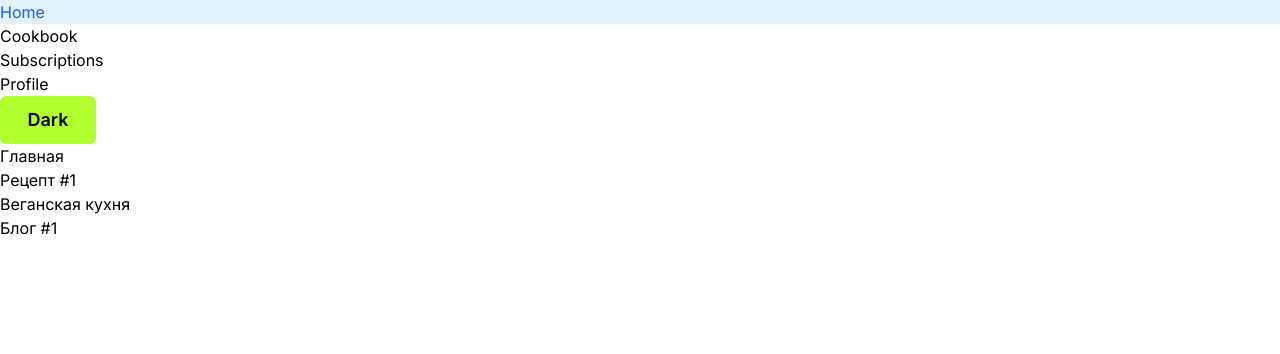
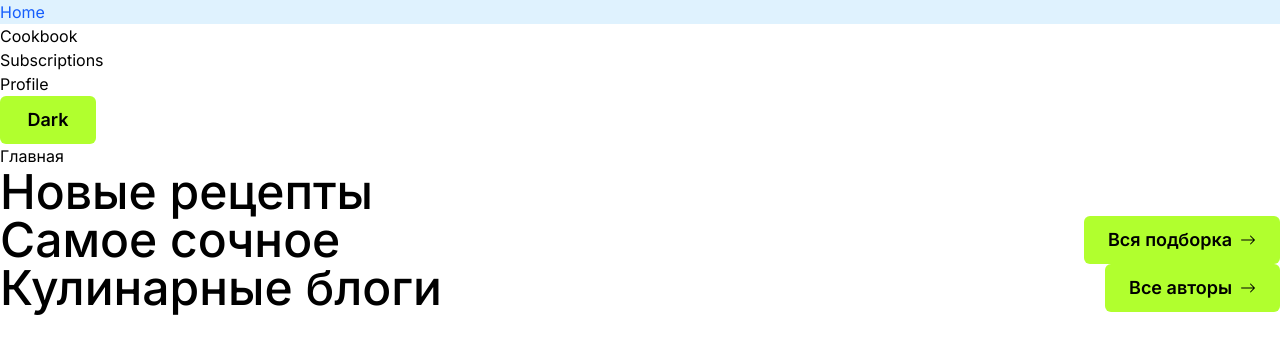
Before and after one commit to yasinskydew/yee-daa, a Next.js app: page /home in a window 1280 px wide. Shown: the top 354 px of the page. Built offline with nearby package versions, Linux system fonts and the light colour scheme.

Commit message:
Refactor HomePage to use SectionHeader components; update Button to support href prop and link rendering

```diff
--- a/app/(platform)/home/page.tsx
+++ b/app/(platform)/home/page.tsx
@@ -1,20 +1,24 @@
-import Link from "next/link";
+import SectionHeader from "@/app/ui/section-header";
 
 export default function HomePage() {
   return (
     <>
       <h1 className="">Главная</h1>
-      <ul>
-        <li>
-          <Link href="/recipes/1">Рецепт #1</Link>
-        </li>
-        <li>
-          <Link href="/category/vegan">Веганская кухня</Link>
-        </li>
-        <li>
-          <Link href="/blogs/1">Блог #1</Link>
-        </li>
-      </ul>
+      <section>
+        <SectionHeader title="Новые рецепты" />
+      </section>
+      <section>
+        <SectionHeader
+          title="Самое сочное"
+          action={{ label: "Вся подборка", href: "/subscriptions" }}
+        />
+      </section>
+      <section>
+        <SectionHeader
+          title="Кулинарные блоги"
+          action={{ label: "Все авторы", href: "/subscriptions" }}
+        />
+      </section>
     </>
   );
 }
--- a/app/ui/button.tsx
+++ b/app/ui/button.tsx
@@ -1,8 +1,10 @@
 import clsx from "clsx";
+import Link from "next/link";
 
 type ButtonProps = {
   variant?: "primary" | "secondary" | "ghost";
   size?: "sm" | "md";
+  href?: string
   leftIcon?: React.ReactNode;
   rightIcon?: React.ReactNode;
   children: React.ReactNode;
@@ -11,28 +13,38 @@ type ButtonProps = {
 export default function Button({
   variant = "primary",
   size = "md",
+  href,
   className,
   leftIcon,
   rightIcon,
   children,
   ...props
 }: ButtonProps) {
+  const classes = clsx(
+    'inline-flex items-center justify-center gap-2 font-semibold transition-opacity',
+    size === 'sm' && 'h-10 px-4 text-sm rounded-[var(--radius-md)]',
+    size === 'md' && 'h-12 px-6 text-lg rounded-[var(--radius-md)]',
+    variant === 'primary' && 'bg-primary text-primary-foreground',
+    variant === 'secondary' && 'bg-foreground text-background',
+    variant === 'ghost' && 'bg-transparent text-foreground border border-border',
+    className,
+  )
+
+  if(href) {
+    return (
+      <Link href={href} className={classes} {...(props as object)}>
+        {leftIcon}
+        {children}
+        {rightIcon}
+      </Link>
+    )
+  }
+
   return (
     <button
       type="button"
-      className={clsx(
-        "inline-flex items-center justify-center gap-2 font-semibold transition-opacity",
-        "disabled:opacity-50 disabled:pointer-events-none",
-        size === "sm" && "h-10 px-4 text-sm rounded-[var(--radius-md)]",
-        size === "md" && "h-12 px-6 text-lg rounded-[var(--radius-md)]",
-        // variant — только токены
-        variant === "primary" && "bg-primary text-primary-foreground",
-        variant === "secondary" && "bg-foreground text-background",
-        variant === "ghost" &&
-          "bg-transparent text-foreground border border-border",
-        className,
-      )}
-      {...props}
+      className={classes}
+      {...props as React.ButtonHTMLAttributes<HTMLButtonElement>}
     >
       {leftIcon}
       {children}
--- /dev/null
+++ b/app/ui/icons/arrow-right.tsx
@@ -0,0 +1,24 @@
+import clsx from "clsx";
+
+type IconProps = {
+  className?: string;
+};
+
+export function ArrowRightIcon({ className }: IconProps) {
+  return (
+    <svg
+      viewBox="0 0 16 16"
+      fill="none"
+      xmlns="http://www.w3.org/2000/svg"
+      className={clsx("size-4 shrink-0", className)}
+      aria-hidden
+    >
+      <path
+        fillRule="evenodd"
+        clipRule="evenodd"
+        d="M1 8C1 7.86739 1.05268 7.74022 1.14645 7.64645C1.24021 7.55268 1.36739 7.5 1.5 7.5H13.293L10.146 4.354C10.0521 4.26011 9.99937 4.13278 9.99937 4C9.99937 3.86722 10.0521 3.73989 10.146 3.646C10.2399 3.55211 10.3672 3.49937 10.5 3.49937C10.6328 3.49937 10.7601 3.55211 10.854 3.646L14.854 7.646C14.9006 7.69245 14.9375 7.74762 14.9627 7.80837C14.9879 7.86911 15.0009 7.93423 15.0009 8C15.0009 8.06577 14.9879 8.13089 14.9627 8.19163C14.9375 8.25238 14.9006 8.30755 14.854 8.354L10.854 12.354C10.7601 12.4479 10.6328 12.5006 10.5 12.5006C10.3672 12.5006 10.2399 12.4479 10.146 12.354C10.0521 12.2601 9.99937 12.1328 9.99937 12C9.99937 11.8672 10.0521 11.7399 10.146 11.646L13.293 8.5H1.5C1.36739 8.5 1.24021 8.44732 1.14645 8.35355C1.05268 8.25979 1 8.13261 1 8V8Z"
+        fill="currentColor"
+      />
+    </svg>
+  );
+}
--- /dev/null
+++ b/app/ui/section-header.tsx
@@ -0,0 +1,28 @@
+import clsx from "clsx";
+import Button from "./button";
+import { ArrowRightIcon } from "./icons/arrow-right";
+
+type SectionHeaderProps = {
+  title: string;
+  action?: {
+    label: string;
+    href: string;
+  };
+  className?: string;
+};
+
+export default function SectionHeader({ title, action, className }: SectionHeaderProps) {
+  return (
+    <header className={clsx('flex justify-between items-end gap-4', className)}>
+      <h2
+        className={clsx(
+          'text-foreground font-medium',
+          'text-[32px] leading-8 md:text-[40px] xl:text-5xl xl:leading-none'
+        )}
+      >
+          {title}
+      </h2>
+      {action ? <Button rightIcon={<ArrowRightIcon />} href={action.href}>{action.label}</Button> : null}
+    </header>
+  );
+}
```
Also changed, not shown: public/icons/bs-arrow-right.svg (added), 1 other file (tests, documents, lock files or other folders).
